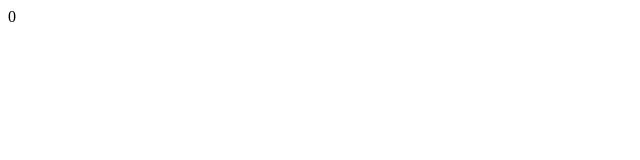
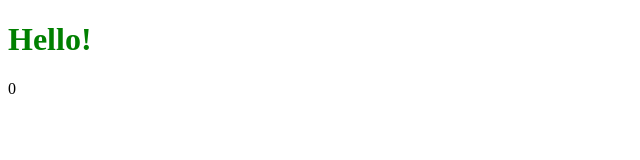
Before and after one commit to martaProsniak/js5days2-day2-www-js, a plain HTML site: page index.html in a window 1280 px wide. Shown: the whole page, without its empty margins (0-640 px from the left). Drawn offline with nearby package versions, Linux system fonts and the light colour scheme.

Commit message:
style.css added

```diff
--- a/index.html
+++ b/index.html
@@ -9,10 +9,13 @@
         type="text/css">
     <link rel="stylesheet" href="https://cdn.jsdelivr.net/npm/@glidejs/glide@3.3.0/dist/css/glide.theme.min.css"
         type="text/css">
+    <link rel="stylesheet" href="./style.css">
     <title>iSA JS w 5 dni WWW</title>
 </head>
 
 <body>
+
+    <h1 class="zielona-krowa">Hello!</h1>
 
     <div class="glide">
         <div class="glide__track" data-glide-el="track">
--- /dev/null
+++ b/style.css
@@ -0,0 +1,3 @@
+.zielona-krowa {
+    color: green;
+}
```
